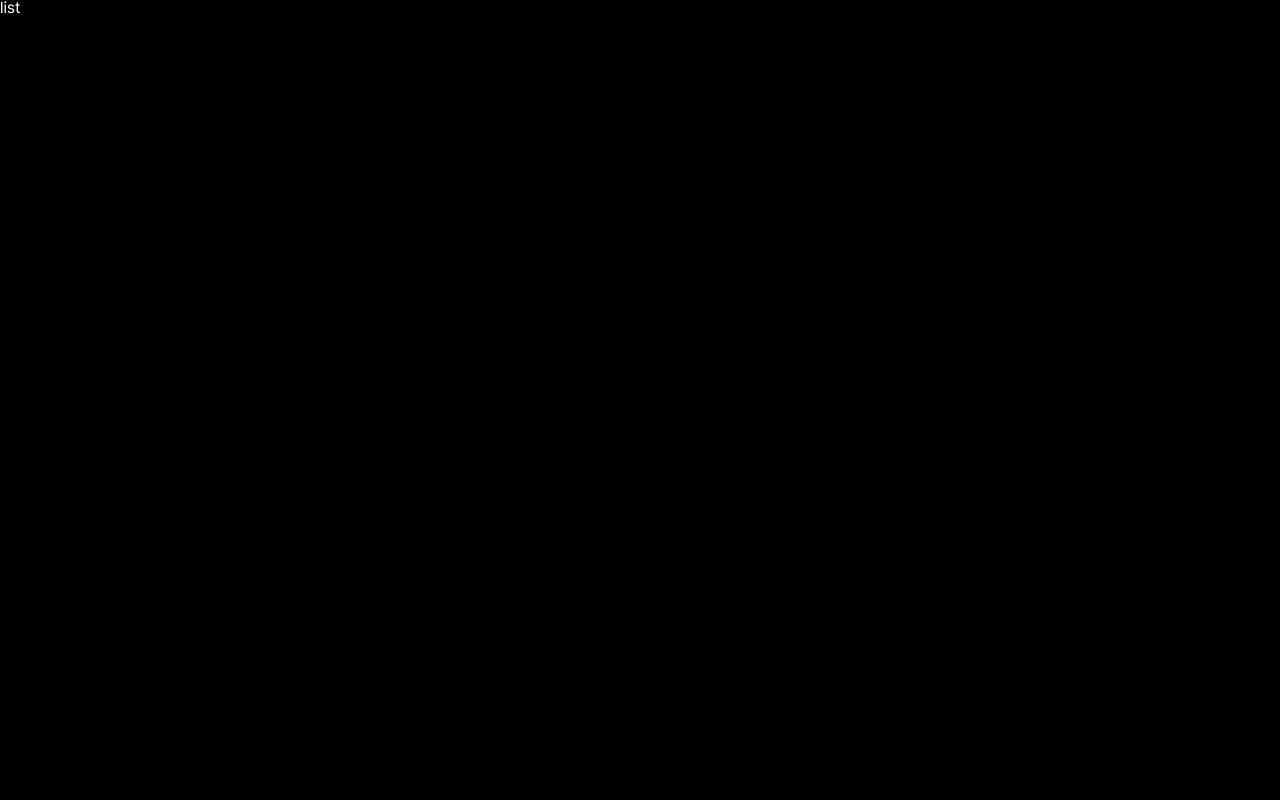
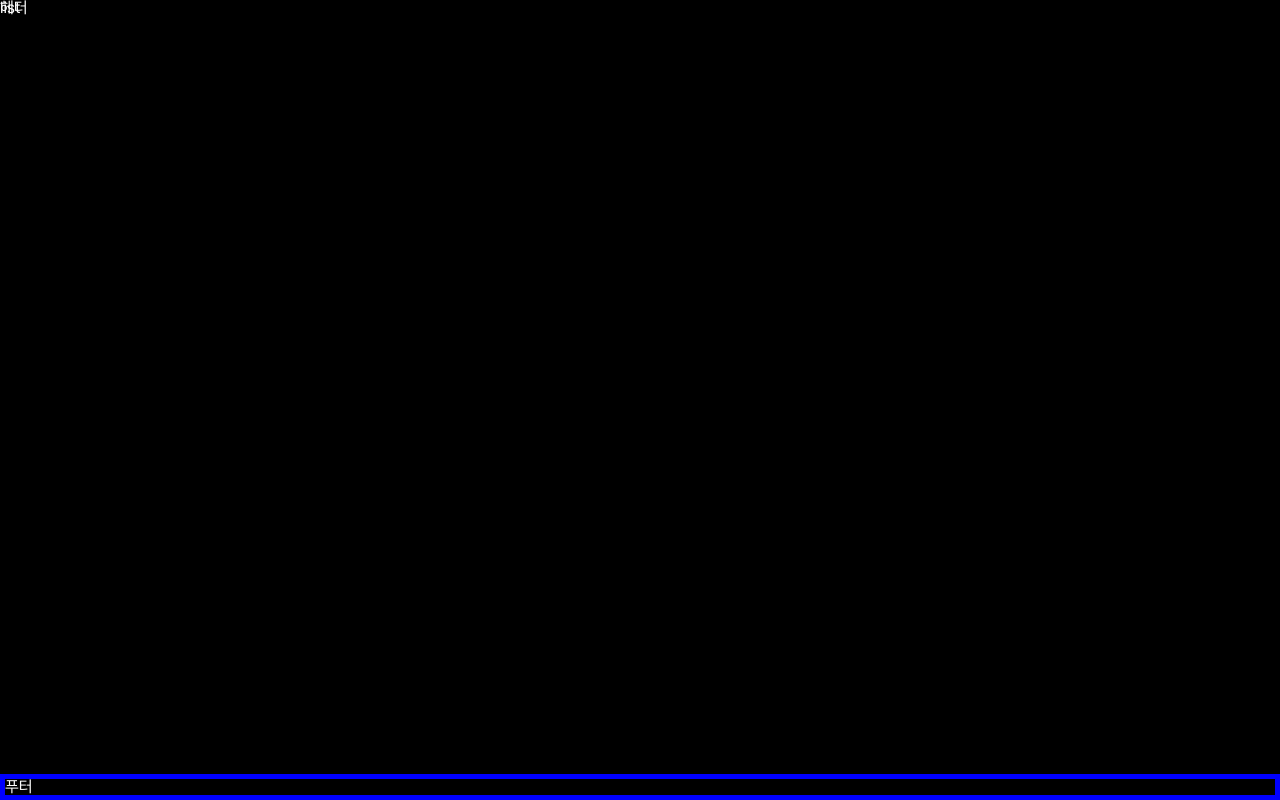
Before and after one commit to clappingmin/asterum_traveler, a React (Vite) app in the folder asterum_traveler-app/: page /report in a window 1280 px wide. Built offline with nearby package versions, Linux system fonts and the light colour scheme.

Commit message:
style: 페이지 스크롤 구조 셋팅

```diff
--- a/asterum_traveler-app/src/App.tsx
+++ b/asterum_traveler-app/src/App.tsx
@@ -1,17 +1,37 @@
 import { Outlet } from 'react-router-dom';
 import styled from 'styled-components';
+import Header from './components/global/Header';
+import Footer from './components/global/Footer';
 
 function App() {
   return (
     <Wrapper>
-      <Outlet />
+      <Header />
+      <Container>
+        <PageContainer>
+          <Outlet />
+        </PageContainer>
+        <Footer />
+      </Container>
     </Wrapper>
   );
 }
 
 const Wrapper = styled.div`
   width: 100%;
-  min-height: 100vh;
+  height: 100vh;
+  overflow-y: scroll;
+`;
+
+const Container = styled.div`
+  width: 100%;
+  min-height: 100%;
+  display: flex;
+  flex-direction: column;
+`;
+
+const PageContainer = styled.div`
+  flex: 1 0 auto;
 `;
 
 export default App;
--- /dev/null
+++ b/asterum_traveler-app/src/components/global/Footer.tsx
@@ -0,0 +1,11 @@
+import styled from 'styled-components';
+
+function Footer() {
+  return <Wrapper>푸터</Wrapper>;
+}
+
+const Wrapper = styled.div`
+  width: 100%;
+  border: 5px solid blue;
+`;
+export default Footer;
--- /dev/null
+++ b/asterum_traveler-app/src/components/global/Header.tsx
@@ -0,0 +1,14 @@
+import styled from 'styled-components';
+
+function Header() {
+  return <Wrapper>헤더</Wrapper>;
+}
+
+const Wrapper = styled.div`
+  position: fixed;
+  top: 0;
+  left: 0;
+  width: 100%;
+`;
+
+export default Header;
--- a/asterum_traveler-app/src/pages/LandingPage.tsx
+++ b/asterum_traveler-app/src/pages/LandingPage.tsx
@@ -1,5 +1,11 @@
+import styled from 'styled-components';
+
 function LandingPage() {
-  return <div>Landing</div>;
+  return <Wrapper>Landing</Wrapper>;
 }
 
+const Wrapper = styled.div`
+  height: 5000px;
+`;
+
 export default LandingPage;
```
